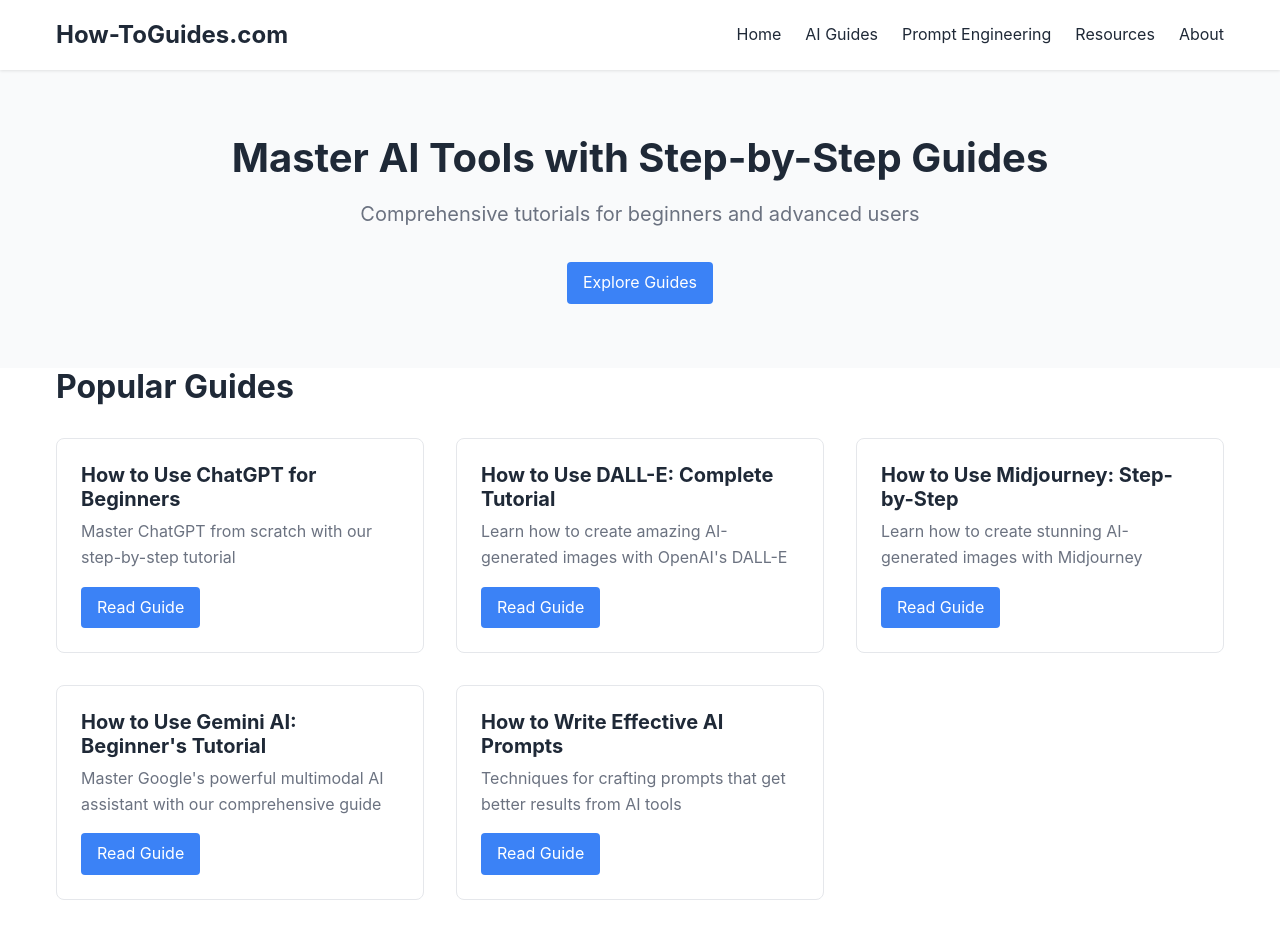
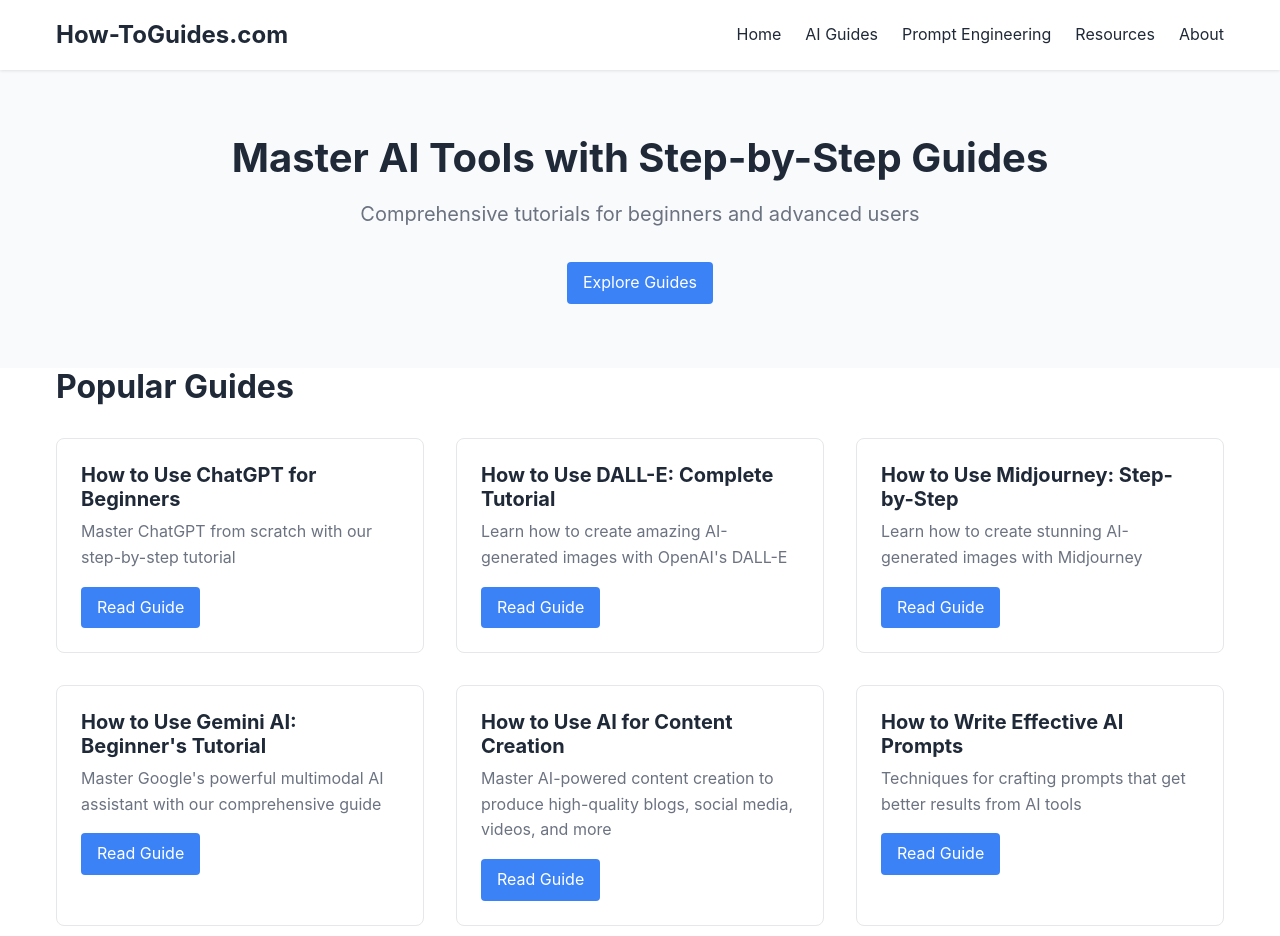
Before and after one commit to sitehowtoguides/howtoguides-website, a Next.js app: page / in a window 1280 px wide. Shown: the top 936 px of the page. Built offline with nearby package versions, Linux system fonts and the light colour scheme.

Commit message:
Update index.js

```diff
--- a/pages/index.js
+++ b/pages/index.js
@@ -68,6 +68,18 @@
               </div>
             </div>
 
+            <div className="guide-card">
+              <div className="guide-card-content">
+                <h3 className="guide-card-title">How to Use AI for Content Creation</h3>
+                  <p className="guide-card-description">
+              Master AI-powered content creation to produce high-quality blogs, social media, videos, and more
+              </p>
+              <Link href="/guides/ai-content-creation" className="btn">
+              Read Guide
+            </Link>
+          </div>
+        </div>
+
           <div className="guide-card">
             <div className="guide-card-content">
               <h3 className="guide-card-title">How to Write Effective AI Prompts</h3>
```
